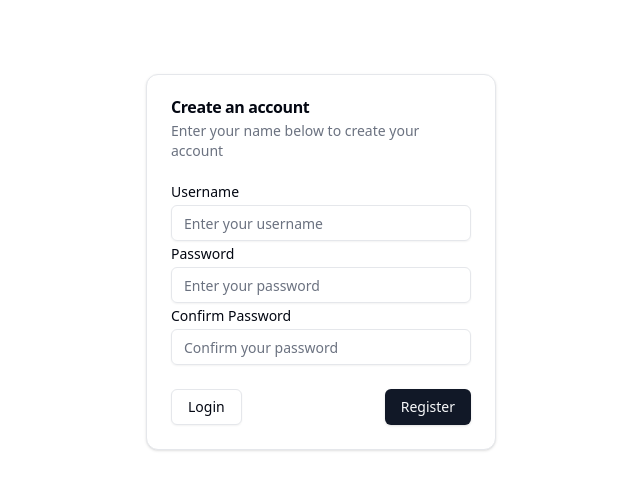
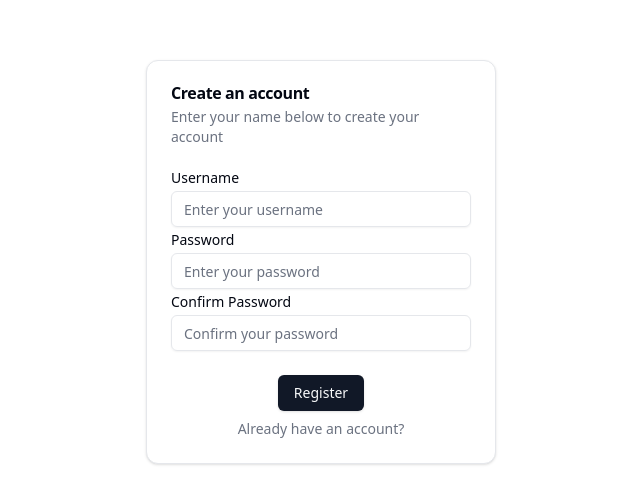
Before and after one commit to Gevork-Manukyan/Command-of-Nature, a Next.js app: page /register in a window 1280 px wide. Shown: the part 138-642 px from the top of the page, without its empty margins (319-959 px from the left). Built offline with nearby package versions, Linux system fonts and the light colour scheme.

Commit message:
Refactor login and registration forms to improve layout and accessibility by replacing buttons with text links for account navigation.

```diff
--- a/src/components/auth/login-form.tsx
+++ b/src/components/auth/login-form.tsx
@@ -73,11 +73,9 @@ export function LoginForm() {
         </form>
       </CardContent>
 
-      <CardFooter className="flex justify-between">
-        <Button variant="outline" asChild>
-          <a href="/register">Register</a>
-        </Button>
+      <CardFooter className="flex flex-col gap-2 justify-between">
         <Button onClick={handleSubmit}>Login</Button>
+        <a href="/register" className="text-sm text-muted-foreground">Don't have an account?</a>
       </CardFooter>
     </Card>
   )
--- a/src/components/auth/register-form.tsx
+++ b/src/components/auth/register-form.tsx
@@ -84,11 +84,9 @@ export function RegisterForm() {
         </form>
       </CardContent>
 
-      <CardFooter className="flex justify-between">
-        <Button variant="outline" asChild>
-          <a href="/login">Login</a>
-        </Button>
+      <CardFooter className="flex flex-col gap-2 justify-between">
         <Button onClick={handleSubmit}>Register</Button>
+        <a href="/login" className="text-sm text-muted-foreground">Already have an account?</a>
       </CardFooter>
     </Card>
   )
```
